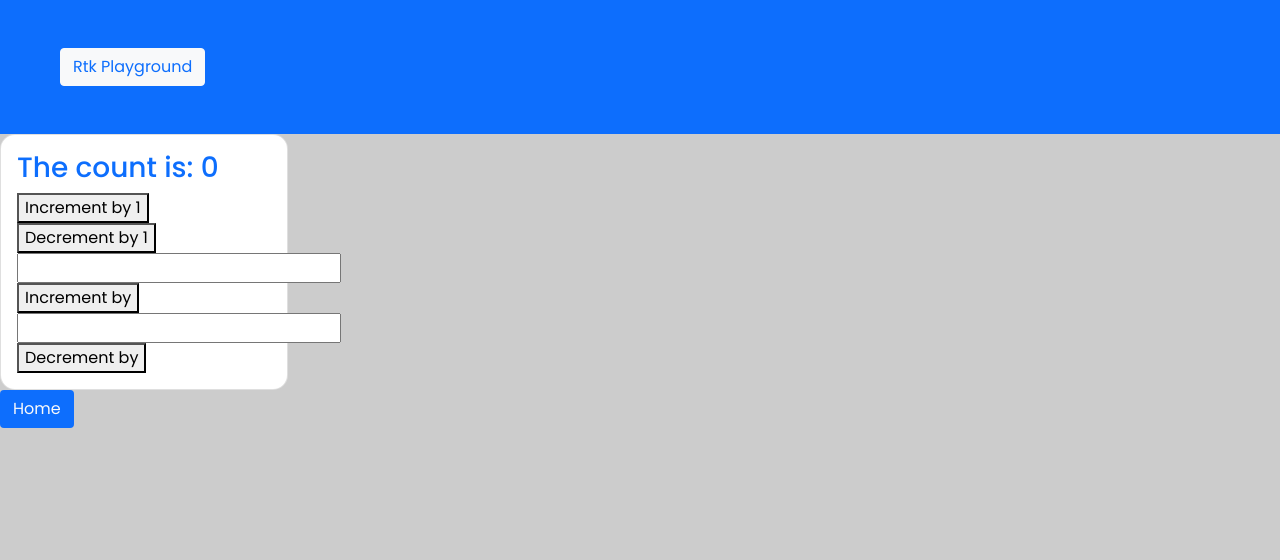
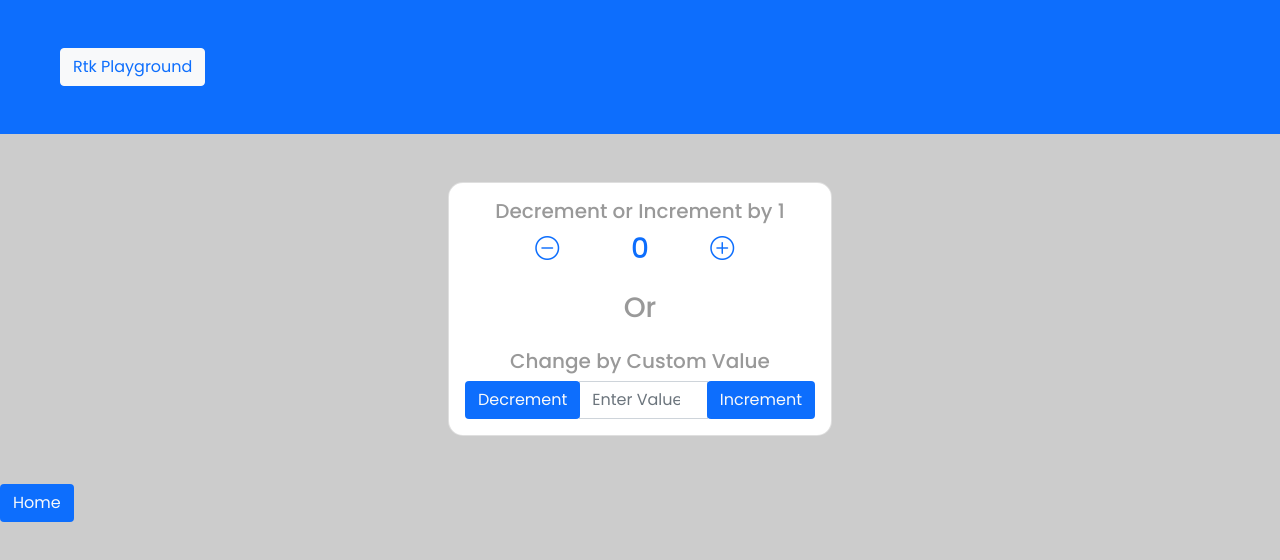
Before and after one commit to Sam-Dunne/learning-redux, a React (Create React App) app: page /counter in a window 1280 px wide. Shown: the top 560 px of the page. Built offline with nearby package versions, Linux system fonts and the light colour scheme.

Commit message:
updating counter view ui

```diff
--- a/src/Views/Counter.jsx
+++ b/src/Views/Counter.jsx
@@ -3,8 +3,7 @@ import { Link } from 'react-router-dom';
 import { useSelector } from 'react-redux';
 import IncrementByOne from '../components/IncrementByOne';
 import DecrementByOne from '../components/DecrementbyOne';
-import IncrementByUserValue from '../components/IncrementByUserValue';
-import DecrementByUserValue from '../components/DecrementByUserValue';
+import ChangeByUserValue from '../components/ChangeByUserValue';
 
 function Counter() {
   const { count } = useSelector((state) => state.counter);
@@ -14,11 +13,18 @@ function Counter() {
       <section>
         <div className='card'>
           <div className="card-body">
-            <h3 className='card-title text-primary'>The count is: {count}</h3>
-            <IncrementByOne />
-            <DecrementByOne />
-            <IncrementByUserValue />
-            <DecrementByUserValue />
+            <div className="container">
+              <h5 className='text-center mb-2'>Decrement or Increment by 1</h5>
+              <div className="row justify-content-center align-items-center my-2">
+                <DecrementByOne />
+                <h3 className='card-title text-primary col-4 text-center m-0'>{count}</h3>
+                <IncrementByOne />
+              </div>
+            </div>
+            <h3 className='text-center my-4'>Or</h3>
+            <h5 className='text-center mb-2'>Change by Custom Value</h5>
+
+            <ChangeByUserValue />
           </div>
         </div>
       </section>
--- /dev/null
+++ b/src/components/ChangeByUserValue.js
@@ -0,0 +1,27 @@
+import React from 'react';
+import { useState } from 'react';
+import { useDispatch } from 'react-redux';
+import { incrementByAmount, decrementByAmount } from '../redux/counter';
+
+export default function ChangeByUserValue() {
+  const [userValue, setUserValue] = useState('');
+
+  const dispatch = useDispatch();
+  //   const { count } = useSelector((state) => state.counter);
+
+  const onChangeIncrement = (e) => {
+    setUserValue(e.target.value);
+  };
+
+  return (
+    <div className='input-group'>
+      <div className='input-group-prepend'>
+        <button onClick={() => dispatch(decrementByAmount(Number(userValue)))} className='btn btn-rounded bg-primary text-light'>Decrement</button>
+      </div>
+      <input type='number' placeholder='Enter Value' onChange={onChangeIncrement} value={userValue} className='form-control text-center'></input>
+      <div className='input-group-prepend'>
+        <button onClick={() => dispatch(incrementByAmount(Number(userValue)))} className='btn btn-rounded bg-primary text-light'>Increment</button>
+      </div>
+    </div>
+  )
+}
--- a/src/components/DecrementByUserValue.js
+++ b/src/components/DecrementByUserValue.js
@@ -13,7 +13,7 @@ export default function DecrementByUserValue() {
     return (
         <div>
             <input type='number' onChange={onChangeDecrement} value={decrementUserValue} ></input>
-            <button onClick={() => dispatch(decrementByAmount(Number(decrementUserValue)))}>Decrement by {decrementUserValue}</button>
+            <button onClick={() => dispatch(decrementByAmount(Number(decrementUserValue)))} className='btn btn-rounded bg-primary text-light'>Decrement by {decrementUserValue}</button>
         </div>
     )
 }
--- a/src/components/DecrementbyOne.js
+++ b/src/components/DecrementbyOne.js
@@ -7,8 +7,8 @@ export default function DecrementbyOne() {
     const dispatch = useDispatch();
 
     return (
-        <div>
-            <button onClick={() => dispatch(decrement())}>Decrement by 1</button>
-        </div>
+        <>
+            <i className="bi bi-dash-circle col-2 text-primary" onClick={() => dispatch(decrement())}></i>
+        </>
     )
 }
--- a/src/components/IncrementByOne.js
+++ b/src/components/IncrementByOne.js
@@ -7,8 +7,8 @@ export default function IncrementByOne() {
 
 
     return (
-        <div>
-            <button onClick={() => dispatch(increment())}>Increment by 1</button>
-        </div>
+        <>
+            <i className="bi bi-plus-circle col-2 text-primary" onClick={() => dispatch(increment())}></i>
+        </>
     )
 }
--- a/src/components/IncrementByUserValue.js
+++ /dev/null
@@ -1,22 +0,0 @@
-import React from 'react';
-import { useState } from 'react';
-import { useDispatch } from 'react-redux';
-import { incrementByAmount } from '../redux/counter';
-
-export default function IncrementByUserValue() {
-  const [incrementUserValue, setIncrementUserValue] = useState('');
-  const dispatch = useDispatch();
-//   const { count } = useSelector((state) => state.counter);
-
-
-
-    const onChangeIncrement = (e) => {
-        setIncrementUserValue(e.target.value);
-      };
-    return (
-        <div>
-            <input type='number' onChange={onChangeIncrement} value={incrementUserValue} ></input>
-            <button onClick={() => dispatch(incrementByAmount(Number(incrementUserValue)))}>Increment by {incrementUserValue}</button>
-        </div>
-    )
-}
--- a/src/style.scss
+++ b/src/style.scss
@@ -1,4 +1,5 @@
 @import "../node_modules/bootstrap/scss/bootstrap.scss";
+@import "~bootstrap-icons/font/bootstrap-icons.css";
 
 /*********************************************/
 /*          CUSTOMIZED DEFAULTS         */
@@ -8,16 +9,37 @@ $body-bg: #cccccc;
 $body-color: #999999;
 $font-family-sans-serif: "Poppins",
 sans-serif;
-$primary: #000000;
+// $primary: #fafafa;
 @import "../node_modules/bootstrap/scss/bootstrap.scss";
 @import url("https://fonts.googleapis.com/css2?family=Poppins:ital,wght@0,100;0,200;0,300;0,400;0,500;0,600;0,700;1,100;1,200;1,300;1,400;1,500;1,600&display=swap");
 
 
 /*********************************************/
-/*          CUSTOMIZED DEFAULTS         */
+/*          CUSTOMIZED BootStrap DEFAULTS         */
 /*********************************************/
 
 .card {
-    width: 18em;
+    width: 24em;
     border-radius: 15px;
 }
+
+// .btn {
+//     margin: 1em auto 1em auto;
+// }
+
+/*********************************************/
+/*          CUSTOMIZED CSS         */
+/*********************************************/
+
+i {
+    width: fit-content;
+    // color: blue;
+    font-size: 1.5em;
+}
+
+section {
+    display: flex;
+    justify-content: center;
+    align-items: center;
+    padding: 3em 2em 3em 2em;
+}
```
